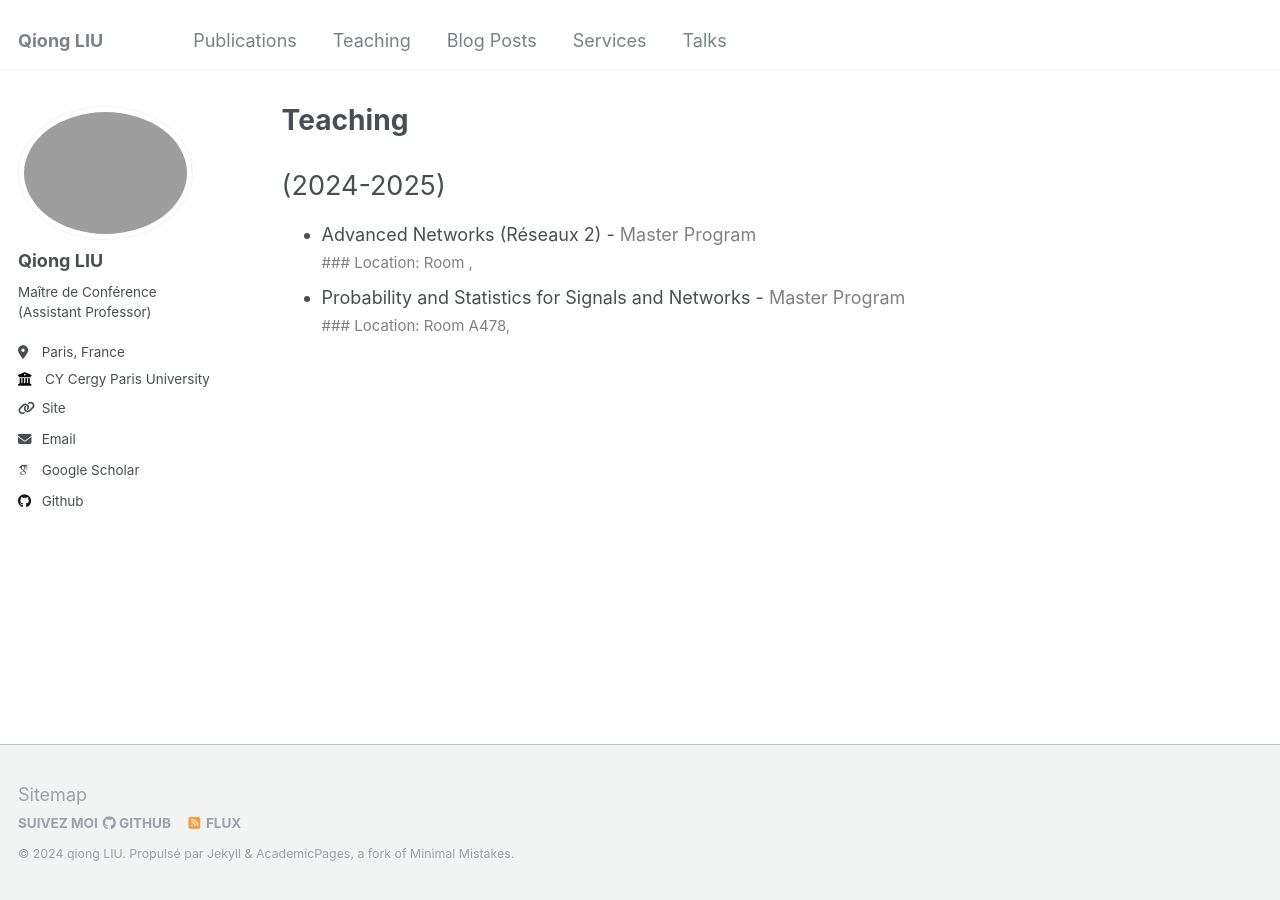
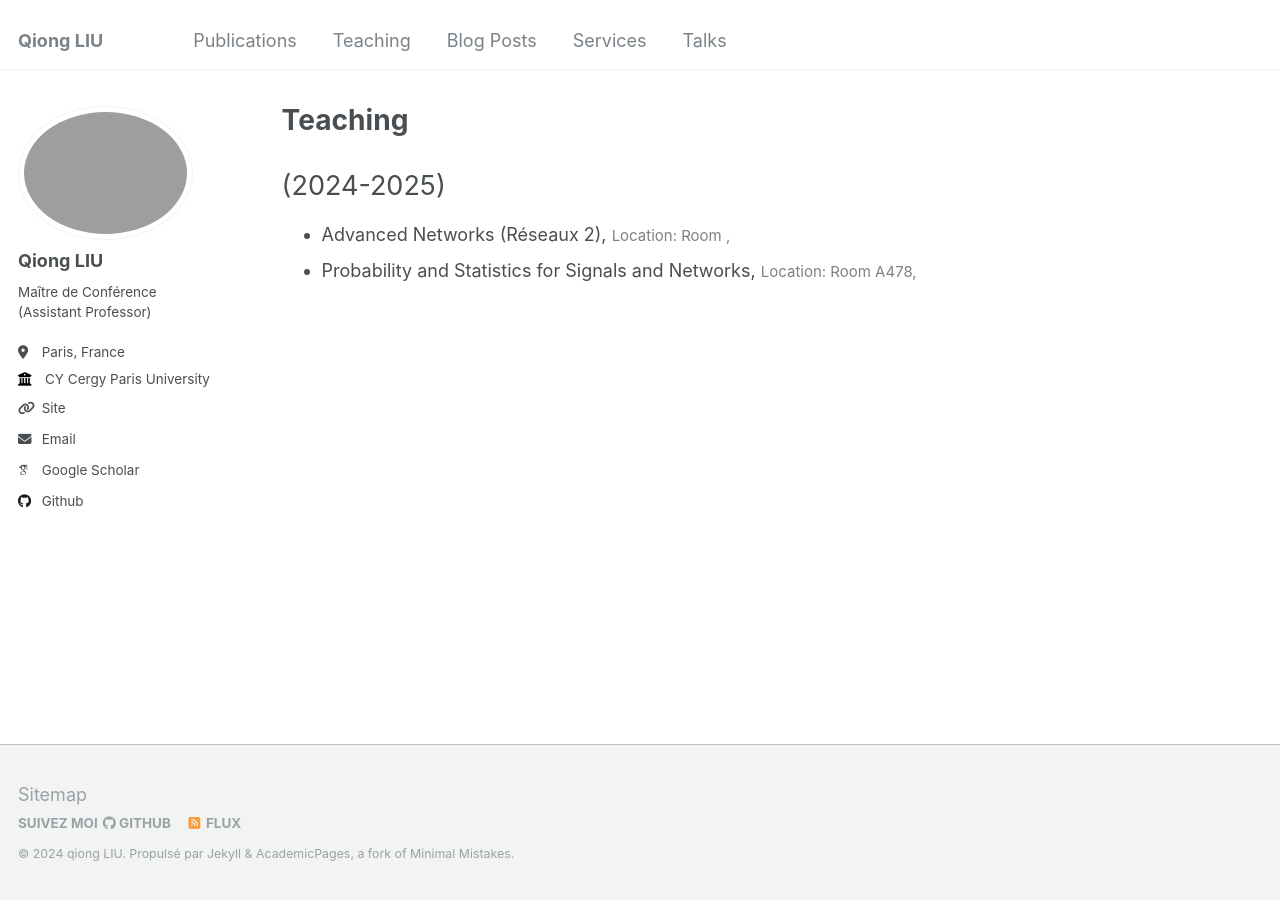
Before and after one commit to evesiphus/evesiphus.github.io, a Jekyll site: the page built from _pages/teaching.html, in a window 1280 px wide. Built offline with Jekyll 4.4.1, drawn with Linux system fonts in a browser that asks for light colours; some web fonts are replaced.

Commit message:
Update teaching.html

```diff
--- a/_pages/teaching.html
+++ b/_pages/teaching.html
@@ -17,9 +17,7 @@ author_profile: true
     {% for course in sorted_courses %}
       {% if course.academic_year == year %}
         <li>
-          {{ course.title }} - <span style="color: gray;">{{ course.program }} Program</span>
-          <br>
-          <span style="font-size: smaller; color: gray;">### Location: Room {{ course.room }}, {{ course.institution }}</span>
+          {{ course.title }}, <span style="font-size: smaller; color: gray;"> Location: Room {{ course.room }}, {{ course.institution }}</span>
         </li>
       {% endif %}
     {% endfor %}
```
